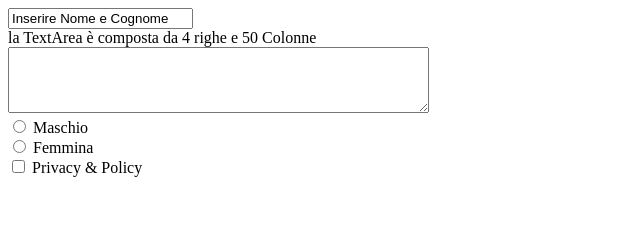
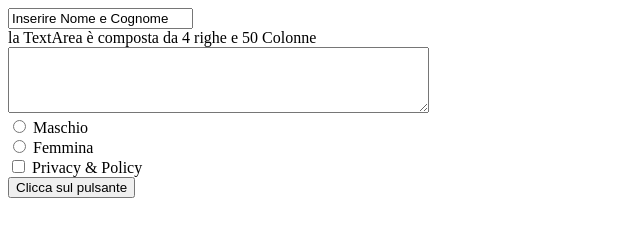
Before and after one commit to Erascaius/HTML-Ex-, a plain HTML site: page xedni.html in a window 1280 px wide. Shown: the whole page, without its empty margins (0-640 px from the left). Drawn offline with Linux system fonts and the light colour scheme.

Commit message:
Build(main_SubmitButton): Added a submit type button

```diff
--- a/xedni.html
+++ b/xedni.html
@@ -31,6 +31,11 @@
             <input type="checkbox" id="Privacy&Policy" name="Privacy&Policy" value="Privacy&Policy_Terms">
             <label for="Privacy&Policy">Privacy & Policy</label><br>
         </section>
+        <section>
+            <form action=https://www.youtube.com/watch?v=GBIIQ0kP15E target="R1ckR0ll3d">
+                <input type="submit"value="Clicca sul pulsante">
+                </form>
+        </section>
     </main>
     <footer>
 
```
